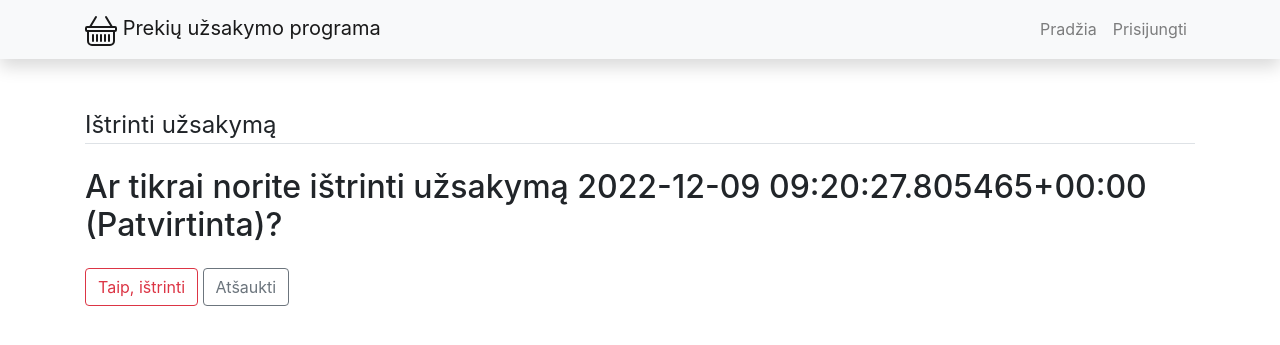
After one commit to DonatasNoreika/prekiu_uzsakymo_programa_20221209, a Django app: page /orders/9/delete in a window 1280 px wide. The commit adds this page. Shown: the top 345 px of the page. Run offline with Django 4.2, Linux system fonts and the light colour scheme; data comes from the database, SQL or seed files in the repository; both versions use the stored data as it was after the commit; some libraries are stand-ins or nearby versions.

Commit message:
+Padaryti užsakymų redagavimą/trynimą

```diff
--- /dev/null
+++ b/mysite/orders/templates/order_delete.html
@@ -0,0 +1,20 @@
+{% extends "base.html" %}
+{% block title %}Užsakymo trynimas{% endblock %}
+
+{% block content %}
+{% load crispy_forms_tags %}
+<div class="content-section">
+    <form method="POST">
+        {% csrf_token %}
+        <fieldset class="form-group">
+            <legend class="border-bottom mb-4">Ištrinti užsakymą</legend>
+            <h2>Ar tikrai norite ištrinti užsakymą {{ order }}?</h2>
+        </fieldset>
+        <div class="form-group">
+            <button class="btn btn-outline-danger" type="submit">Taip, ištrinti</button>
+            <a class="btn btn-outline-secondary" href="{% url 'user_orders' %}">Atšaukti</a>
+
+        </div>
+    </form>
+</div>
+{% endblock content %}
--- a/mysite/orders/templates/user_order.html
+++ b/mysite/orders/templates/user_order.html
@@ -7,6 +7,9 @@
 <p><b>Vartotojas: </b>{{ order.user }}</p>
 <p><b>Data: </b>{{ order.date }}</p>
 <p><b>Statusas: </b>{{ order.status }}</p>
+
+<a class="btn btn-secondary btn-sm mt-1 mb-1" href="{% url 'order_edit' order.id %}">Redaguoti</a>
+<a class="btn btn-danger btn-sm mt-1 mb-1" href="{% url 'order_delete' order.id %}">Ištrinti</a>
 <table class="table table-bordered">
   <thead>
     <tr>
--- a/mysite/orders/urls.py
+++ b/mysite/orders/urls.py
@@ -4,12 +4,16 @@ from .views import (OrderListView,
                     UserOrderListView,
                     UserOrderDetailView,
                     OrderCreateView,
-                    OrderLineCreateView)
+                    OrderLineCreateView,
+                    OrderUpdateView,
+                    OrderDeleteView)
 
 urlpatterns = [
     path("", OrderListView.as_view(), name="orders"),
     path("orders/", UserOrderListView.as_view(), name="user_orders"),
     path("orders/<int:pk>", UserOrderDetailView.as_view(), name="user_order"),
     path("orders/<int:pk>/newline", OrderLineCreateView.as_view(), name="order_newline"),
+    path("orders/<int:pk>/edit", OrderUpdateView.as_view(), name='order_edit'),
+    path("orders/<int:pk>/delete", OrderDeleteView.as_view(), name='order_delete'),
     path("order/new", OrderCreateView.as_view(), name='order_new'),
 ]
--- a/mysite/orders/views.py
+++ b/mysite/orders/views.py
@@ -44,3 +44,17 @@ class OrderLineCreateView(generic.CreateView):
         form.instance.order = Order.objects.get(pk=self.kwargs['pk'])
         form.save()
         return super().form_valid(form)
+
+class OrderUpdateView(generic.UpdateView):
+    model = Order
+    fields = ['status', 'user']
+    template_name = 'order_form.html'
+
+    def get_success_url(self):
+        return reverse('user_order', kwargs={'pk': self.kwargs['pk']})
+
+
+class OrderDeleteView(generic.DeleteView):
+    model = Order
+    success_url = "/orders"
+    template_name = 'order_delete.html'
```
Also changed, not shown: mysite/db.sqlite3.
